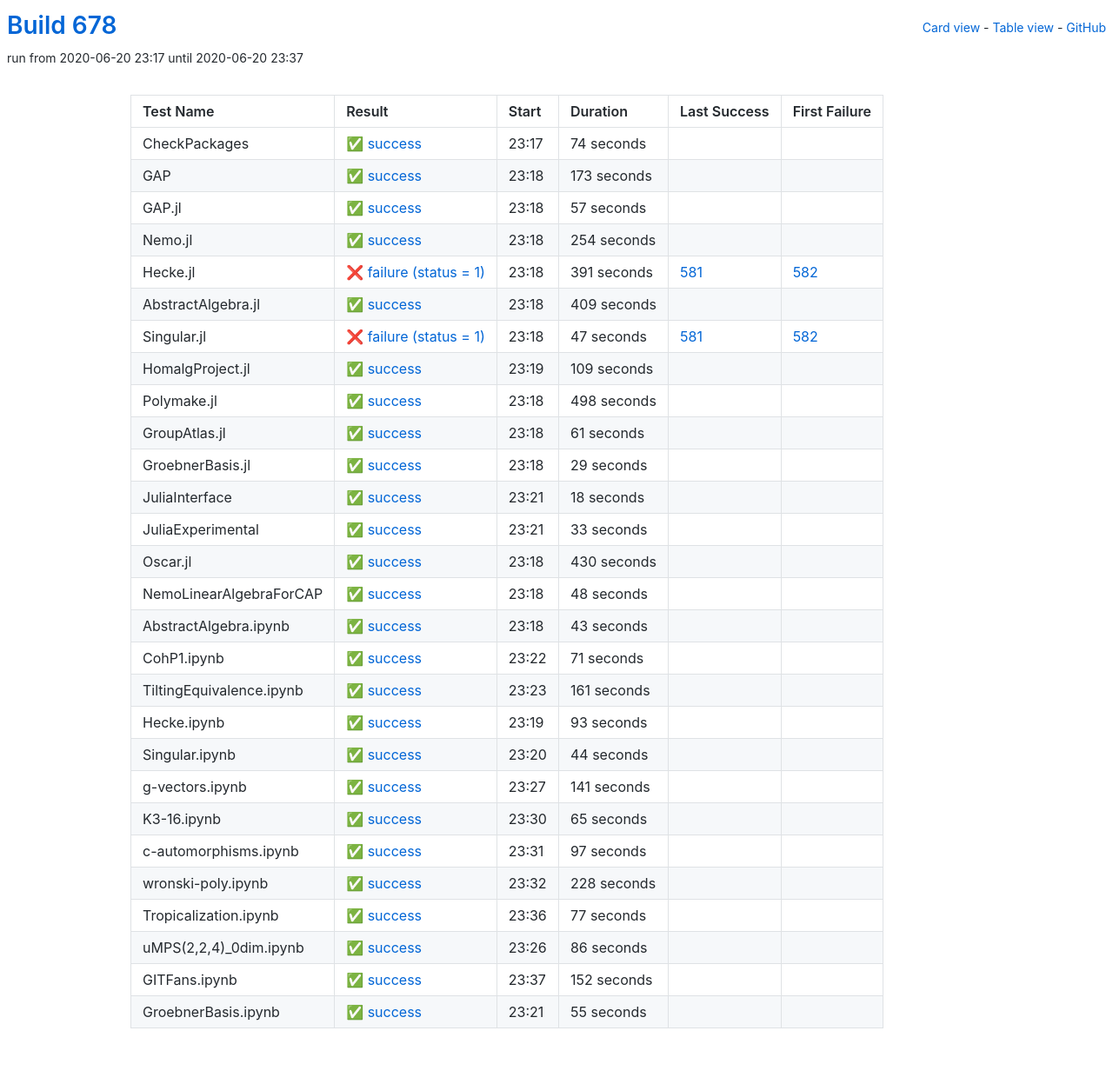
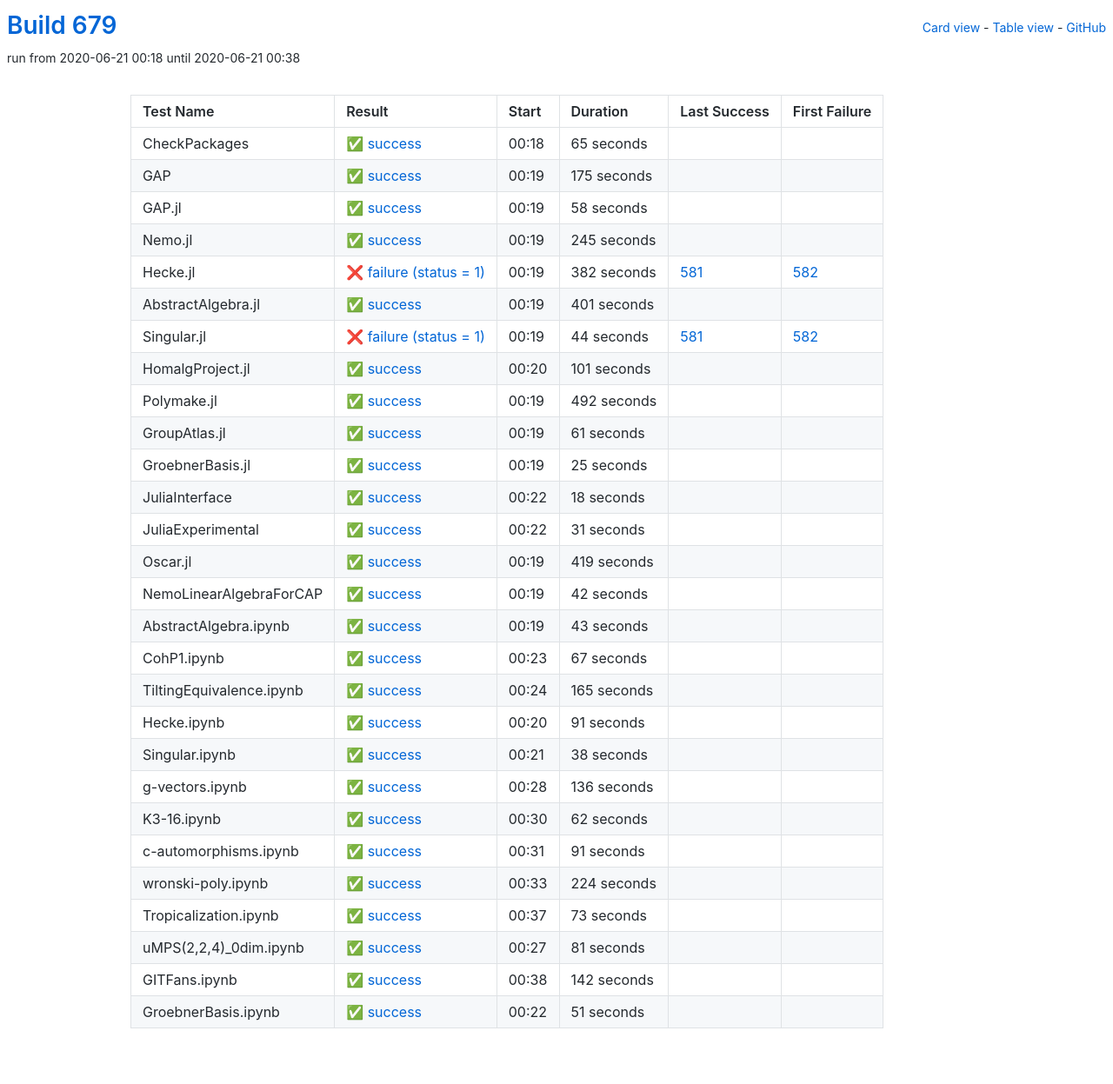
Before and after one commit to oscar-system/oscar-ci-status-1.4, a Jekyll site: the page built from table.html, in a window 1280 px wide. Shown: the whole page at 87% size. Built offline with Jekyll 4.4.1, drawn with Linux system fonts in a browser that asks for light colours.

Commit message:
Build #679

```diff
--- a/_data/ci.yml
+++ b/_data/ci.yml
@@ -1,6 +1,6 @@
 ---
-build: 678
-build_url: https://oscarci.mathematik.uni-kl.de/job/oscar-julia-1.4/678/
+build: 679
+build_url: https://oscarci.mathematik.uni-kl.de/job/oscar-julia-1.4/679/
 job: oscar-julia-1.4
 organization: oscar-system
 repo: oscar-ci-status-1.4
@@ -8,116 +8,116 @@ repourl: https://github.com/oscar-system/oscar-ci-status-1.4
 tests:
 - name: CheckPackages
   id: checkpackages
-  log: https://oscarci.mathematik.uni-kl.de/job/oscar-julia-1.4/678/artifact/logs/build-678/CheckPackages.log
-  start: 2020-06-20 23:17
+  log: https://oscarci.mathematik.uni-kl.de/job/oscar-julia-1.4/679/artifact/logs/build-679/CheckPackages.log
+  start: 2020-06-21 00:18
   success: true
   exitcode: 0
   status: success
-  duration: 74
+  duration: 65
   last_success: false
   last_success_url:
   first_failure: false
   first_failure_url:
 - name: GAP
   id: gap
-  log: https://oscarci.mathematik.uni-kl.de/job/oscar-julia-1.4/678/artifact/logs/build-678/GAP.log
-  start: 2020-06-20 23:18
+  log: https://oscarci.mathematik.uni-kl.de/job/oscar-julia-1.4/679/artifact/logs/build-679/GAP.log
+  start: 2020-06-21 00:19
   success: true
   exitcode: 0
   status: success
-  duration: 173
+  duration: 175
   last_success: false
   last_success_url:
   first_failure: false
   first_failure_url:
 - name: GAP.jl
   id: gap-jl
-  log: https://oscarci.mathematik.uni-kl.de/job/oscar-julia-1.4/678/artifact/logs/build-678/GAP.jl.log
-  start: 2020-06-20 23:18
+  log: https://oscarci.mathematik.uni-kl.de/job/oscar-julia-1.4/679/artifact/logs/build-679/GAP.jl.log
+  start: 2020-06-21 00:19
   success: true
   exitcode: 0
   status: success
-  duration: 57
+  duration: 58
   last_success: false
   last_success_url:
   first_failure: false
   first_failure_url:
 - name: Nemo.jl
   id: nemo-jl
-  log: https://oscarci.mathematik.uni-kl.de/job/oscar-julia-1.4/678/artifact/logs/build-678/Nemo.jl.log
-  start: 2020-06-20 23:18
+  log: https://oscarci.mathematik.uni-kl.de/job/oscar-julia-1.4/679/artifact/logs/build-679/Nemo.jl.log
+  start: 2020-06-21 00:19
   success: true
   exitcode: 0
   status: success
-  duration: 254
+  duration: 245
   last_success: false
   last_success_url:
   first_failure: false
   first_failure_url:
 - name: Hecke.jl
   id: hecke-jl
-  log: https://oscarci.mathematik.uni-kl.de/job/oscar-julia-1.4/678/artifact/logs/build-678/Hecke.jl.log
-  start: 2020-06-20 23:18
+  log: https://oscarci.mathematik.uni-kl.de/job/oscar-julia-1.4/679/artifact/logs/build-679/Hecke.jl.log
+  start: 2020-06-21 00:19
   success: false
   exitcode: 1
   status: failure
-  duration: 391
+  duration: 382
   last_success: 581
   last_success_url: https://oscarci.mathematik.uni-kl.de/job/oscar-julia-1.4/581/
   first_failure: 582
   first_failure_url: https://oscarci.mathematik.uni-kl.de/job/oscar-julia-1.4/582/
 - name: AbstractAlgebra.jl
   id: abstractalgebra-jl
-  log: https://oscarci.mathematik.uni-kl.de/job/oscar-julia-1.4/678/artifact/logs/build-678/AbstractAlgebra.jl.log
-  start: 2020-06-20 23:18
+  log: https://oscarci.mathematik.uni-kl.de/job/oscar-julia-1.4/679/artifact/logs/build-679/AbstractAlgebra.jl.log
+  start: 2020-06-21 00:19
   success: true
   exitcode: 0
   status: success
-  duration: 409
+  duration: 401
   last_success: false
   last_success_url:
   first_failure: false
   first_failure_url:
 - name: Singular.jl
   id: singular-jl
-  log: https://oscarci.mathematik.uni-kl.de/job/oscar-julia-1.4/678/artifact/logs/build-678/Singular.jl.log
-  start: 2020-06-20 23:18
+  log: https://oscarci.mathematik.uni-kl.de/job/oscar-julia-1.4/679/artifact/logs/build-679/Singular.jl.log
+  start: 2020-06-21 00:19
   success: false
   exitcode: 1
   status: failure
-  duration: 47
+  duration: 44
   last_success: 581
   last_success_url: https://oscarci.mathematik.uni-kl.de/job/oscar-julia-1.4/581/
   first_failure: 582
   first_failure_url: https://oscarci.mathematik.uni-kl.de/job/oscar-julia-1.4/582/
 - name: HomalgProject.jl
   id: homalgproject-jl
-  log: https://oscarci.mathematik.uni-kl.de/job/oscar-julia-1.4/678/artifact/logs/build-678/HomalgProject.jl.log
-  start: 2020-06-20 23:19
+  log: https://oscarci.mathematik.uni-kl.de/job/oscar-julia-1.4/679/artifact/logs/build-679/HomalgProject.jl.log
+  start: 2020-06-21 00:20
   success: true
   exitcode: 0
   status: success
-  duration: 109
+  duration: 101
   last_success: false
   last_success_url:
   first_failure: false
   first_failure_url:
 - name: Polymake.jl
   id: polymake-jl
-  log: https://oscarci.mathematik.uni-kl.de/job/oscar-julia-1.4/678/artifact/logs/build-678/Polymake.jl.log
-  start: 2020-06-20 23:18
+  log: https://oscarci.mathematik.uni-kl.de/job/oscar-julia-1.4/679/artifact/logs/build-679/Polymake.jl.log
+  start: 2020-06-21 00:19
   success: true
   exitcode: 0
   status: success
-  duration: 498
+  duration: 492
   last_success: false
   last_success_url:
   first_failure: false
   first_failure_url:
 - name: GroupAtlas.jl
   id: groupatlas-jl
-  log: https://oscarci.mathematik.uni-kl.de/job/oscar-julia-1.4/678/artifact/logs/build-678/GroupAtlas.jl.log
-  start: 2020-06-20 23:18
+  log: https://oscarci.mathematik.uni-kl.de/job/oscar-julia-1.4/679/artifact/logs/build-679/GroupAtlas.jl.log
+  start: 2020-06-21 00:19
   success: true
   exitcode: 0
   status: success
@@ -128,20 +128,20 @@ tests:
   first_failure_url:
 - name: GroebnerBasis.jl
   id: groebnerbasis-jl
-  log: https://oscarci.mathematik.uni-kl.de/job/oscar-julia-1.4/678/artifact/logs/build-678/GroebnerBasis.jl.log
-  start: 2020-06-20 23:18
+  log: https://oscarci.mathematik.uni-kl.de/job/oscar-julia-1.4/679/artifact/logs/build-679/GroebnerBasis.jl.log
+  start: 2020-06-21 00:19
   success: true
   exitcode: 0
   status: success
-  duration: 29
+  duration: 25
   last_success: false
   last_success_url:
   first_failure: false
   first_failure_url:
 - name: JuliaInterface
   id: juliainterface
-  log: https://oscarci.mathematik.uni-kl.de/job/oscar-julia-1.4/678/artifact/logs/build-678/JuliaInterface.log
-  start: 2020-06-20 23:21
+  log: https://oscarci.mathematik.uni-kl.de/job/oscar-julia-1.4/679/artifact/logs/build-679/JuliaInterface.log
+  start: 2020-06-21 00:22
   success: true
   exitcode: 0
   status: success
@@ -152,44 +152,44 @@ tests:
   first_failure_url:
 - name: JuliaExperimental
   id: juliaexperimental
-  log: https://oscarci.mathematik.uni-kl.de/job/oscar-julia-1.4/678/artifact/logs/build-678/JuliaExperimental.log
-  start: 2020-06-20 23:21
+  log: https://oscarci.mathematik.uni-kl.de/job/oscar-julia-1.4/679/artifact/logs/build-679/JuliaExperimental.log
+  start: 2020-06-21 00:22
   success: true
   exitcode: 0
   status: success
-  duration: 33
+  duration: 31
   last_success: false
   last_success_url:
   first_failure: false
   first_failure_url:
 - name: Oscar.jl
   id: oscar-jl
-  log: https://oscarci.mathematik.uni-kl.de/job/oscar-julia-1.4/678/artifact/logs/build-678/Oscar.jl.log
-  start: 2020-06-20 23:18
+  log: https://oscarci.mathematik.uni-kl.de/job/oscar-julia-1.4/679/artifact/logs/build-679/Oscar.jl.log
+  start: 2020-06-21 00:19
   success: true
   exitcode: 0
   status: success
-  duration: 430
+  duration: 419
   last_success: false
   last_success_url:
   first_failure: false
   first_failure_url:
 - name: NemoLinearAlgebraForCAP
   id: nemolinearalgebraforcap
-  log: https://oscarci.mathematik.uni-kl.de/job/oscar-julia-1.4/678/artifact/logs/build-678/NemoLinearAlgebraForCAP.log
-  start: 2020-06-20 23:18
+  log: https://oscarci.mathematik.uni-kl.de/job/oscar-julia-1.4/679/artifact/logs/build-679/NemoLinearAlgebraForCAP.log
+  start: 2020-06-21 00:19
   success: true
   exitcode: 0
   status: success
-  duration: 48
+  duration: 42
   last_success: false
   last_success_url:
   first_failure: false
   first_failure_url:
 - name: AbstractAlgebra.ipynb
   id: abstractalgebra-ipynb
-  log: https://oscarci.mathematik.uni-kl.de/job/oscar-julia-1.4/678/artifact/logs/build-678/AbstractAlgebra.ipynb.log
-  start: 2020-06-20 23:18
+  log: https://oscarci.mathematik.uni-kl.de/job/oscar-julia-1.4/679/artifact/logs/build-679/AbstractAlgebra.ipynb.log
+  start: 2020-06-21 00:19
   success: true
   exitcode: 0
   status: success
@@ -200,144 +200,144 @@ tests:
   first_failure_url:
 - name: CohP1.ipynb
   id: cohp1-ipynb
-  log: https://oscarci.mathematik.uni-kl.de/job/oscar-julia-1.4/678/artifact/logs/build-678/CohP1.ipynb.log
-  start: 2020-06-20 23:22
+  log: https://oscarci.mathematik.uni-kl.de/job/oscar-julia-1.4/679/artifact/logs/build-679/CohP1.ipynb.log
+  start: 2020-06-21 00:23
   success: true
   exitcode: 0
   status: success
-  duration: 71
+  duration: 67
   last_success: false
   last_success_url:
   first_failure: false
   first_failure_url:
 - name: TiltingEquivalence.ipynb
   id: tiltingequivalence-ipynb
-  log: https://oscarci.mathematik.uni-kl.de/job/oscar-julia-1.4/678/artifact/logs/build-678/TiltingEquivalence.ipynb.log
-  start: 2020-06-20 23:23
+  log: https://oscarci.mathematik.uni-kl.de/job/oscar-julia-1.4/679/artifact/logs/build-679/TiltingEquivalence.ipynb.log
+  start: 2020-06-21 00:24
   success: true
   exitcode: 0
   status: success
-  duration: 161
+  duration: 165
   last_success: false
   last_success_url:
   first_failure: false
   first_failure_url:
 - name: Hecke.ipynb
   id: hecke-ipynb
-  log: https://oscarci.mathematik.uni-kl.de/job/oscar-julia-1.4/678/artifact/logs/build-678/Hecke.ipynb.log
-  start: 2020-06-20 23:19
+  log: https://oscarci.mathematik.uni-kl.de/job/oscar-julia-1.4/679/artifact/logs/build-679/Hecke.ipynb.log
+  start: 2020-06-21 00:20
   success: true
   exitcode: 0
   status: success
-  duration: 93
+  duration: 91
   last_success: false
   last_success_url:
   first_failure: false
   first_failure_url:
 - name: Singular.ipynb
   id: singular-ipynb
-  log: https://oscarci.mathematik.uni-kl.de/job/oscar-julia-1.4/678/artifact/logs/build-678/Singular.ipynb.log
-  start: 2020-06-20 23:20
+  log: https://oscarci.mathematik.uni-kl.de/job/oscar-julia-1.4/679/artifact/logs/build-679/Singular.ipynb.log
+  start: 2020-06-21 00:21
   success: true
   exitcode: 0
   status: success
-  duration: 44
+  duration: 38
   last_success: false
   last_success_url:
   first_failure: false
   first_failure_url:
 - name: g-vectors.ipynb
   id: g-vectors-ipynb
-  log: https://oscarci.mathematik.uni-kl.de/job/oscar-julia-1.4/678/artifact/logs/build-678/g-vectors.ipynb.log
-  start: 2020-06-20 23:27
+  log: https://oscarci.mathematik.uni-kl.de/job/oscar-julia-1.4/679/artifact/logs/build-679/g-vectors.ipynb.log
+  start: 2020-06-21 00:28
   success: true
   exitcode: 0
   status: success
-  duration: 141
+  duration: 136
   last_success: false
   last_success_url:
   first_failure: false
   first_failure_url:
 - name: K3-16.ipynb
   id: k3-16-ipynb
-  log: https://oscarci.mathematik.uni-kl.de/job/oscar-julia-1.4/678/artifact/logs/build-678/K3-16.ipynb.log
-  start: 2020-06-20 23:30
+  log: https://oscarci.mathematik.uni-kl.de/job/oscar-julia-1.4/679/artifact/logs/build-679/K3-16.ipynb.log
+  start: 2020-06-21 00:30
   success: true
   exitcode: 0
   status: success
-  duration: 65
+  duration: 62
   last_success: false
   last_success_url:
   first_failure: false
   first_failure_url:
 - name: c-automorphisms.ipynb
   id: c-automorphisms-ipynb
-  log: https://oscarci.mathematik.uni-kl.de/job/oscar-julia-1.4/678/artifact/logs/build-678/c-automorphisms.ipynb.log
-  start: 2020-06-20 23:31
+  log: https://oscarci.mathematik.uni-kl.de/job/oscar-julia-1.4/679/artifact/logs/build-679/c-automorphisms.ipynb.log
+  start: 2020-06-21 00:31
   success: true
   exitcode: 0
   status: success
-  duration: 97
+  duration: 91
   last_success: false
   last_success_url:
   first_failure: false
   first_failure_url:
 - name: wronski-poly.ipynb
   id: wronski-poly-ipynb
-  log: https://oscarci.mathematik.uni-kl.de/job/oscar-julia-1.4/678/artifact/logs/build-678/wronski-poly.ipynb.log
-  start: 2020-06-20 23:32
+  log: https://oscarci.mathematik.uni-kl.de/job/oscar-julia-1.4/679/artifact/logs/build-679/wronski-poly.ipynb.log
+  start: 2020-06-21 00:33
   success: true
   exitcode: 0
   status: success
-  duration: 228
+  duration: 224
   last_success: false
   last_success_url:
   first_failure: false
   first_failure_url:
 - name: Tropicalization.ipynb
   id: tropicalization-ipynb
-  log: https://oscarci.mathematik.uni-kl.de/job/oscar-julia-1.4/678/artifact/logs/build-678/Tropicalization.ipynb.log
-  start: 2020-06-20 23:36
+  log: https://oscarci.mathematik.uni-kl.de/job/oscar-julia-1.4/679/artifact/logs/build-679/Tropicalization.ipynb.log
+  start: 2020-06-21 00:37
   success: true
   exitcode: 0
   status: success
-  duration: 77
+  duration: 73
   last_success: false
   last_success_url:
   first_failure: false
   first_failure_url:
 - name: uMPS(2,2,4)_0dim.ipynb
   id: umps-2-2-4-0dim-ipynb
-  log: https://oscarci.mathematik.uni-kl.de/job/oscar-julia-1.4/678/artifact/logs/build-678/uMPS-2-2-4-_0dim.ipynb.log
-  start: 2020-06-20 23:26
+  log: https://oscarci.mathematik.uni-kl.de/job/oscar-julia-1.4/679/artifact/logs/build-679/uMPS-2-2-4-_0dim.ipynb.log
+  start: 2020-06-21 00:27
   success: true
   exitcode: 0
   status: success
-  duration: 86
+  duration: 81
   last_success: false
   last_success_url:
   first_failure: false
   first_failure_url:
 - name: GITFans.ipynb
   id: gitfans-ipynb
-  log: https://oscarci.mathematik.uni-kl.de/job/oscar-julia-1.4/678/artifact/logs/build-678/GITFans.ipynb.log
-  start: 2020-06-20 23:37
+  log: https://oscarci.mathematik.uni-kl.de/job/oscar-julia-1.4/679/artifact/logs/build-679/GITFans.ipynb.log
+  start: 2020-06-21 00:38
   success: true
   exitcode: 0
   status: success
-  duration: 152
+  duration: 142
   last_success: false
   last_success_url:
   first_failure: false
   first_failure_url:
 - name: GroebnerBasis.ipynb
   id: groebnerbasis-ipynb
-  log: https://oscarci.mathematik.uni-kl.de/job/oscar-julia-1.4/678/artifact/logs/build-678/GroebnerBasis.ipynb.log
-  start: 2020-06-20 23:21
+  log: https://oscarci.mathematik.uni-kl.de/job/oscar-julia-1.4/679/artifact/logs/build-679/GroebnerBasis.ipynb.log
+  start: 2020-06-21 00:22
   success: true
   exitcode: 0
   status: success
-  duration: 55
+  duration: 51
   last_success: false
   last_success_url:
   first_failure: false
```
Also changed, not shown: README.md.
